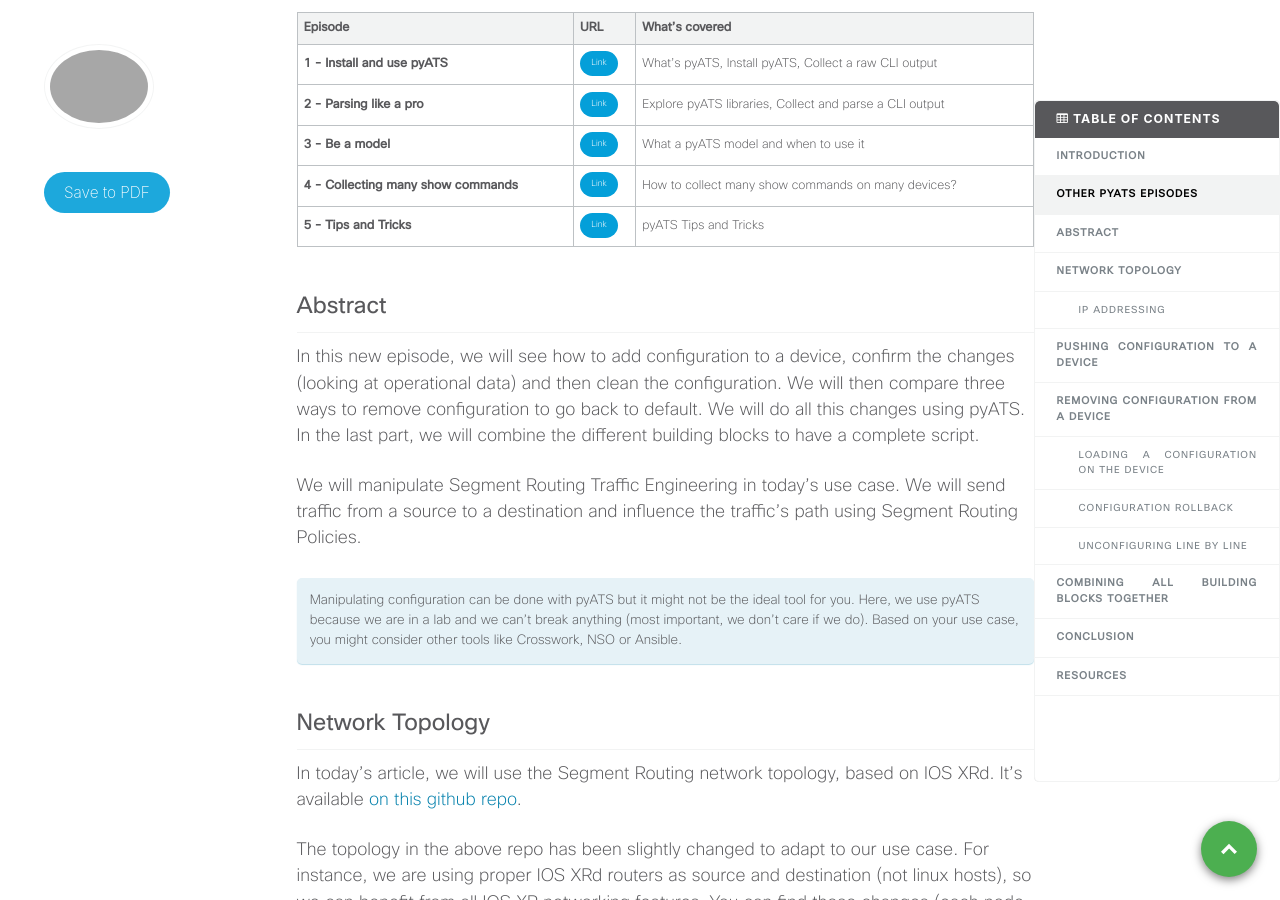
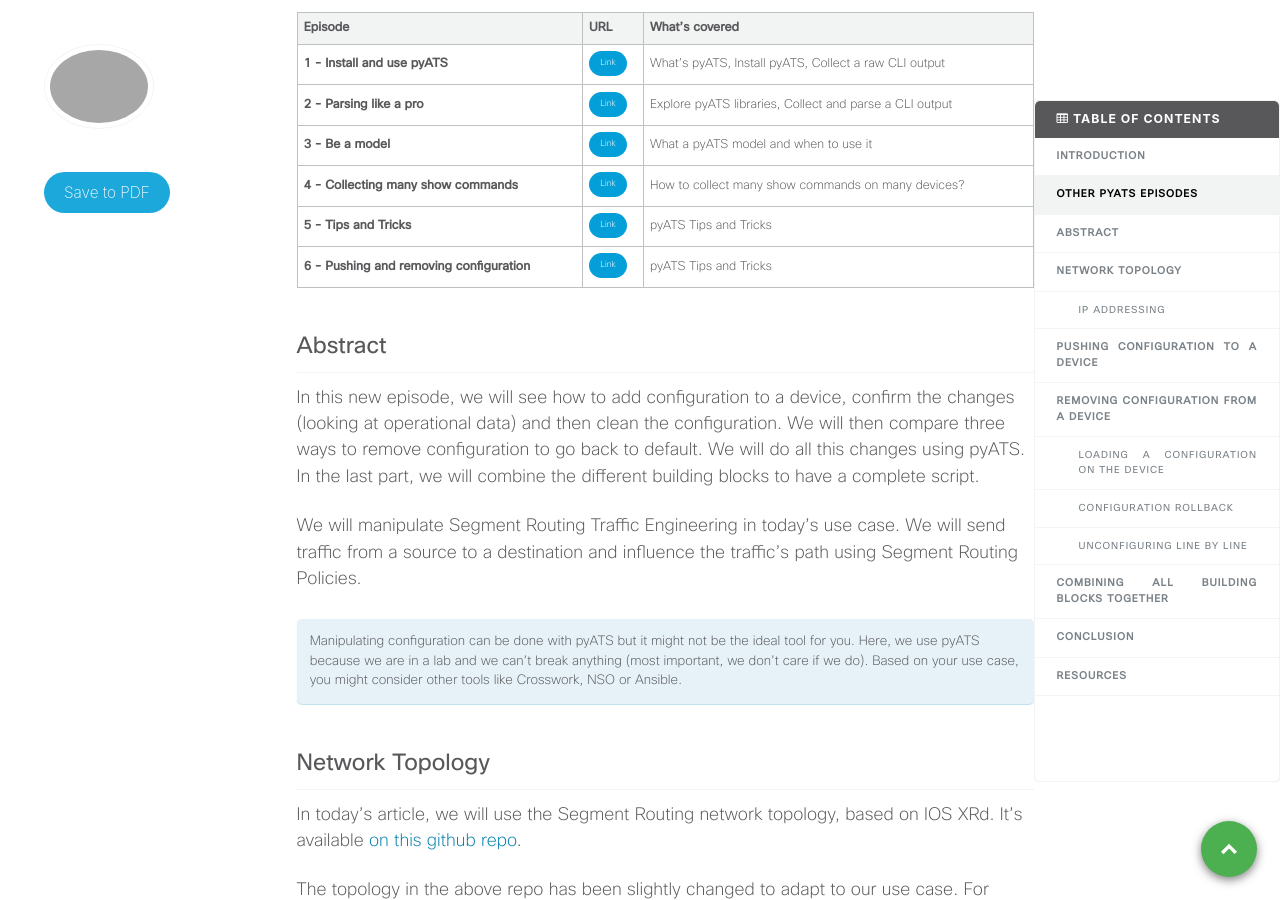
Before and after one commit to xrdocs/programmability, a Jekyll site: the page built from _tutorials/pyats-series-adding-and-removing-configuration.md, in a window 1280 px wide and 900 px high, scrolled down 988 px. Built offline with Jekyll 4.4.1, drawn with Linux system fonts in a browser that asks for light colours; comment, search, counter and statistics services are not loaded.

Commit message:
conclusion

```diff
--- a/_tutorials/pyats-series-adding-and-removing-configuration.md
+++ b/_tutorials/pyats-series-adding-and-removing-configuration.md
@@ -31,6 +31,7 @@ You've missed the first episode? You would like to read more? Below the list of
 | **3 - Be a model**       	| [Link](https://xrdocs.io/programmability/tutorials/pyats-series-be-a-model/){: .btn} 	|  What a pyATS model and when to use it        	|
 | **4 - Collecting many show commands**       	| [Link](https://xrdocs.io/programmability/tutorials/pyats-series-collecting-many-show-commands/){: .btn} 	|  How to collect many show commands on many devices? |
 | **5 - Tips and Tricks**       	| [Link](https://xrdocs.io/programmability/tutorials/pyats-series-tips-and-tricks/){: .btn} 	|  pyATS Tips and Tricks |
+| **6 - Pushing and removing configuration**       	| [Link](https://xrdocs.io/programmability/tutorials/pyats-series-adding-and-removing-configuration/){: .btn} 	|  pyATS Tips and Tricks |
 
 # Abstract
 
```
